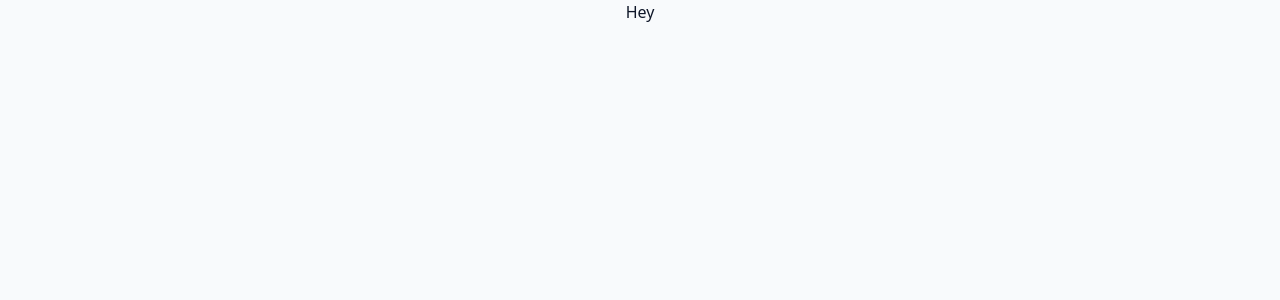
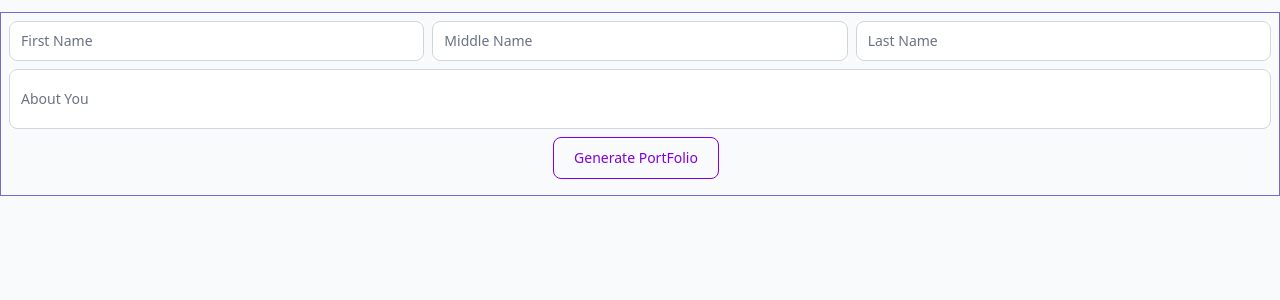
Before and after one commit to nikhilmacpp-cmyk/customfolio, a React (Vite) app: page / in a window 1280 px wide. Shown: the top 300 px of the page. Built offline with nearby package versions, Linux system fonts and the light colour scheme.

Commit message:
Dynamic name and about section generate

```diff
--- a/src/components/Navbar.jsx
+++ b/src/components/Navbar.jsx
@@ -17,7 +17,7 @@ export const Navbar = (props) => {
     const [isScrolled, setIsScrolled] = useState(false);
     const [isMenuOpen, setIsMenuOpen] = useState(false);
     const initialState = useSelector((state) => state.view);
-    const { activeView = '' } = initialState;
+    const { firstName = '' ,middleName='',lastName=''} = initialState;
     useEffect(() => {
         const handleSCroll = () => {
             setIsScrolled(window.scrollY > 10);
@@ -30,7 +30,7 @@ export const Navbar = (props) => {
             isScrolled ? "py-3 bg-background/80 backdrop-blur-md shadow-xs" : "py-5"
         )}>
         <div
-            onClick={() => action({ type: 'FORM-EDIT', payload:activeView==='form'?'design':'form'})}
+            onClick={() => action({ type: 'FORM-EDIT', payload:'form'})}
             className="absolute cursor-pointer  ml-2 top-5 flex gap-1 items-center border border-1 hover:bg-[rgba(167,139,250,0.3)]
          border-purple-400 p-1 rounded-md transition-colors duration-200">
             <span>
@@ -41,7 +41,7 @@ export const Navbar = (props) => {
         <div className="container flex items-center justify-around">
             <a className="text-xl font-bold text-primary flex items-center" href="#home">
                 <span className="relative z-10">
-                    <span className="text-glow text-foreground">Nikhil PP</span> PortFolio
+                    <span className="text-glow text-foreground">{firstName} {middleName} {lastName}</span> PortFolio
                 </span>
             </a>
 
--- a/src/components/PortfolioForm.jsx
+++ b/src/components/PortfolioForm.jsx
@@ -1,3 +1,74 @@
-export const PortfolioForm = () =>{
-    return <div>Hey</div>
+import { useSelector } from "react-redux";
+
+export const PortfolioForm = (props) => {
+    const initialState = useSelector((state) => state.view);
+    const { firstName = '', middleName = '', lastName = '' } = initialState;
+    const {
+        action = () => { },
+    } = props
+    return <div className="container border border-primary p-2 m-3">
+        <form>
+            {/* Name Section */}
+            <div className="grid grid-flow-col gap-2">
+                <div className="relative bg-white">
+                    <input type="text" id="First Name"
+                        defaultValue={firstName}
+                        onChange={(e) => action({ type: 'FIRST-NAME-CHANGE', payload: e.target.value })}
+                        className="block px-2.5 pb-1.5 pt-3 w-full text-sm text-gray-900 bg-transparent rounded-lg border-1 border-gray-300 appearance-none dark:text-white dark:border-gray-600 dark:focus:border-blue-500 focus:outline-none focus:ring-0 focus:border-blue-600 peer" placeholder=" " />
+                    <label for="first name"
+                        className="absolute bg-transparent text-sm text-gray-500 dark:text-gray-400 duration-300 transform -translate-y-3 scale-75 top-1 z-10
+                         origin-[0]  dark:bg-gray-900 px-2 peer-focus:px-2 peer-focus:text-blue-600 peer-focus:dark:text-blue-500 peer-placeholder-shown:scale-100
+                         peer-placeholder-shown:-translate-y-1/2 peer-placeholder-shown:top-1/2 peer-focus:top-1 peer-focus:scale-75 peer-focus:-translate-y-3 start-1
+                         rtl:peer-focus:translate-x-1/4 rtl:peer-focus:left-auto bg-white">
+                        First Name</label>
+                </div>
+                <div className="relative bg-white">
+                    <input type="text" id="middle name"
+                        defaultValue={middleName}
+                        onChange={(e) => action({ type: 'MIDDLE-NAME-CHANGE', payload: e.target.value })}
+                        className="block px-2.5 pb-1.5 pt-3 w-full text-sm text-gray-900 bg-transparent rounded-lg border-1 border-gray-300 appearance-none dark:text-white dark:border-gray-600 dark:focus:border-blue-500 focus:outline-none focus:ring-0 focus:border-blue-600 peer" placeholder=" " />
+                    <label for="middle name"
+                        className="absolute bg-transparent text-sm text-gray-500 dark:text-gray-400 duration-300 transform -translate-y-3 scale-75 top-1 z-10
+                        origin-[0]  dark:bg-gray-900 px-2 peer-focus:px-2 peer-focus:text-blue-600 peer-focus:dark:text-blue-500 peer-placeholder-shown:scale-100
+                         peer-placeholder-shown:-translate-y-1/2 peer-placeholder-shown:top-1/2 peer-focus:top-1 peer-focus:scale-75 peer-focus:-translate-y-3 start-1
+                         rtl:peer-focus:translate-x-1/4 rtl:peer-focus:left-auto bg-white">
+                        Middle Name</label>
+                </div>
+                <div className="relative bg-white">
+                    <input type="text" id="last name"
+                        defaultValue={lastName}
+                        onChange={(e) => action({ type: 'LAST-NAME-CHANGE', payload: e.target.value })}
+                        className="block px-2.5 pb-1.5 pt-3 w-full text-sm text-gray-900 bg-transparent rounded-lg border-1 border-gray-300 appearance-none dark:text-white dark:border-gray-600 dark:focus:border-blue-500 focus:outline-none focus:ring-0 focus:border-blue-600 peer" placeholder=" " />
+                    <label for="last name"
+                        className="absolute bg-transparent text-sm text-gray-500 dark:text-gray-400 duration-300 transform -translate-y-3 scale-75 top-1 z-10
+                        origin-[0]  dark:bg-gray-900 px-2 peer-focus:px-2 peer-focus:text-blue-600 peer-focus:dark:text-blue-500 peer-placeholder-shown:scale-100
+                         peer-placeholder-shown:-translate-y-1/2 peer-placeholder-shown:top-1/2 peer-focus:top-1 peer-focus:scale-75 peer-focus:-translate-y-3 start-1
+                          rtl:peer-focus:translate-x-1/4 rtl:peer-focus:left-auto bg-white">
+                        Last Name</label>
+                </div>
+            </div>
+
+            {/* A Brief Explaination */}
+
+            <div className="relative mt-2 bg-white">
+                <textarea
+                    defaultValue={''}
+                    onChange={(e) => action({ type: 'ABOUT-YOU-CHANGE', payload: e.target.value })}
+                    className="block px-2.5 resize-none pb-1.5 pt-3 w-full text-sm text-gray-900 bg-transparent rounded-lg border-1 border-gray-300 appearance-none dark:text-white dark:border-gray-600 dark:focus:border-blue-500 focus:outline-none focus:ring-0 focus:border-blue-600 peer" placeholder=" " />
+                <label for="about you"
+                    className="absolute  resize-none bg-transparent text-sm text-gray-500 dark:text-gray-400 duration-300 transform -translate-y-3 scale-75 top-1 z-10
+                         origin-[0]  dark:bg-gray-900 px-2 peer-focus:px-2 peer-focus:text-blue-600 peer-focus:dark:text-blue-500 peer-placeholder-shown:scale-100
+                         peer-placeholder-shown:-translate-y-1/2 peer-placeholder-shown:top-1/2 peer-focus:top-1 peer-focus:scale-75 peer-focus:-translate-y-3 start-1
+                         rtl:peer-focus:translate-x-1/4 rtl:peer-focus:left-auto bg-white">
+                    About You</label>
+            </div>
+
+            <button type="submit" onClick={() => action({ type: 'FORM-EDIT', payload: 'design' })}
+                className="text-purple-700 max-w-fit mt-2 cursor-pointer hover:text-white border border-purple-700
+         hover:bg-purple-800 focus:ring-4 focus:outline-none focus:ring-purple-300 font-medium
+         rounded-lg text-sm px-5 py-2.5 text-center me-2 mb-2 dark:border-purple-400 dark:text-purple-400
+          dark:hover:text-white dark:hover:bg-purple-500 dark:focus:ring-purple-900">
+                Generate PortFolio</button>
+        </form>
+    </div>
 }
--- a/src/pages/Home.jsx
+++ b/src/pages/Home.jsx
@@ -2,24 +2,51 @@
 import BuildPortFolio from "../components/BuildPortFolio"
 import { PortfolioForm } from "../components/PortfolioForm"
 import { useDispatch, useSelector } from "react-redux"
-import { setActiveView } from "../redux/viewSlice"
+import { setAboutYou, setActiveView, setFirstName, setLastName, setMiddleName } from "../redux/viewSlice"
+import { useEffect } from "react"
 export const Home = () => {
   const initialState = useSelector((state) => state.view);
   const Dispatch = useDispatch()
   const { activeView = '' } = initialState;
+
+  useEffect(() => {
+    if (activeView === "form") {
+      document.documentElement.classList.remove("dark")
+      localStorage.setItem("theme", "lignt");
+    } else {
+      document.documentElement.classList.add("dark")
+      localStorage.setItem("theme", "dark")
+    }
+  }, [activeView])
+
   const handleBuildPortFolio = (act) => {
     const { type = '', payload = 'form' } = act;
     switch (type) {
       case 'FORM-EDIT':
         Dispatch(setActiveView(payload))
         break;
+      case 'FIRST-NAME-CHANGE':
+        Dispatch(setFirstName(payload))
+        break;
+      case 'MIDDLE-NAME-CHANGE':
+        Dispatch(setMiddleName(payload))
+        break;
+      case 'LAST-NAME-CHANGE':
+        Dispatch(setLastName(payload))
+        break;
+      case 'ABOUT-YOU-CHANGE':
+        Dispatch(setAboutYou(payload))
+        break;
       default:
         console.log('Unknown action', act);
         break
     }
   }
+
   return activeView === 'form' ?
-    <PortfolioForm />
+    <PortfolioForm
+      action={handleBuildPortFolio}
+    />
     :
     <BuildPortFolio
       action={handleBuildPortFolio}
--- a/src/redux/viewSlice.js
+++ b/src/redux/viewSlice.js
@@ -5,15 +5,34 @@ const viewSlice = createSlice({
     initialState: {
         // default value
         activeView: 'form',
+        firstName:'',
+        middleName:'',
+        aboutYou:''
     },
     reducers: {
         setActiveView: (state, action) => {
             state.activeView = action.payload;
+        },
+        setFirstName: (state, action) => {
+            state.firstName = action.payload;
+        },
+        setMiddleName: (state, action) => {
+            state.middleName = action.payload;
+        },
+        setLastName: (state, action) => {
+            state.lastName = action.payload;
+        },
+        setAboutYou: (state, action) => {
+            state.aboutYou = action.payload;
         }
     }
 })
 
 export const {
-    setActiveView
+    setActiveView,
+    setFirstName,
+    setMiddleName,
+    setLastName,
+    setAboutYou
 } = viewSlice?.actions;
 export default viewSlice.reducer;
```
Also changed, not shown: src/components/HeroSection.jsx (+7 -4 lines).
